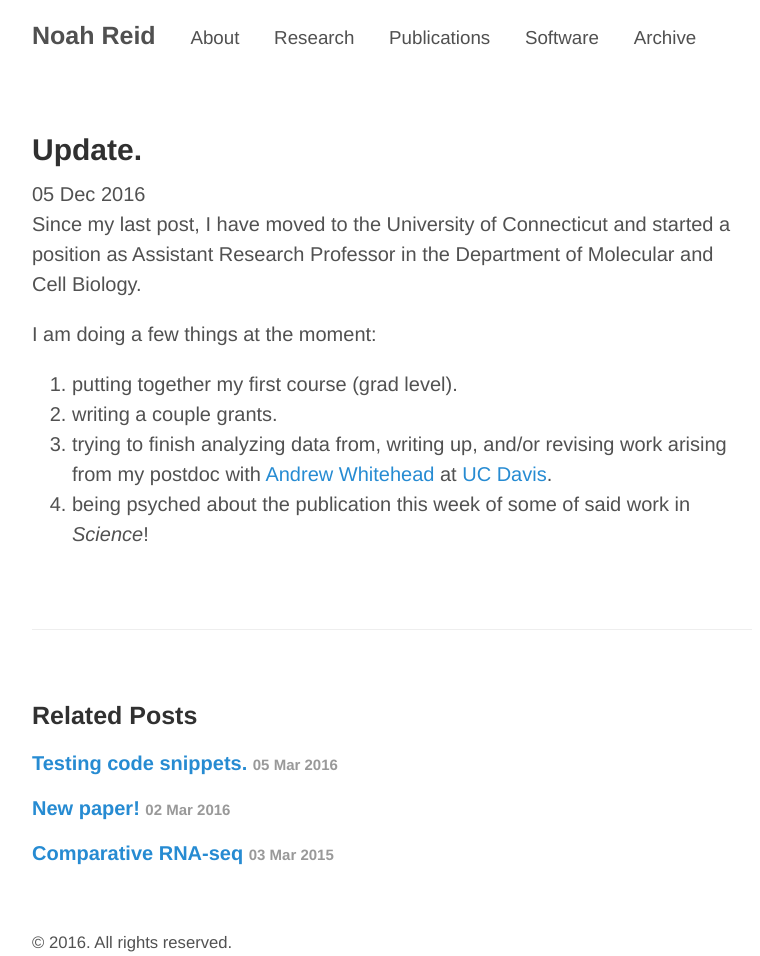
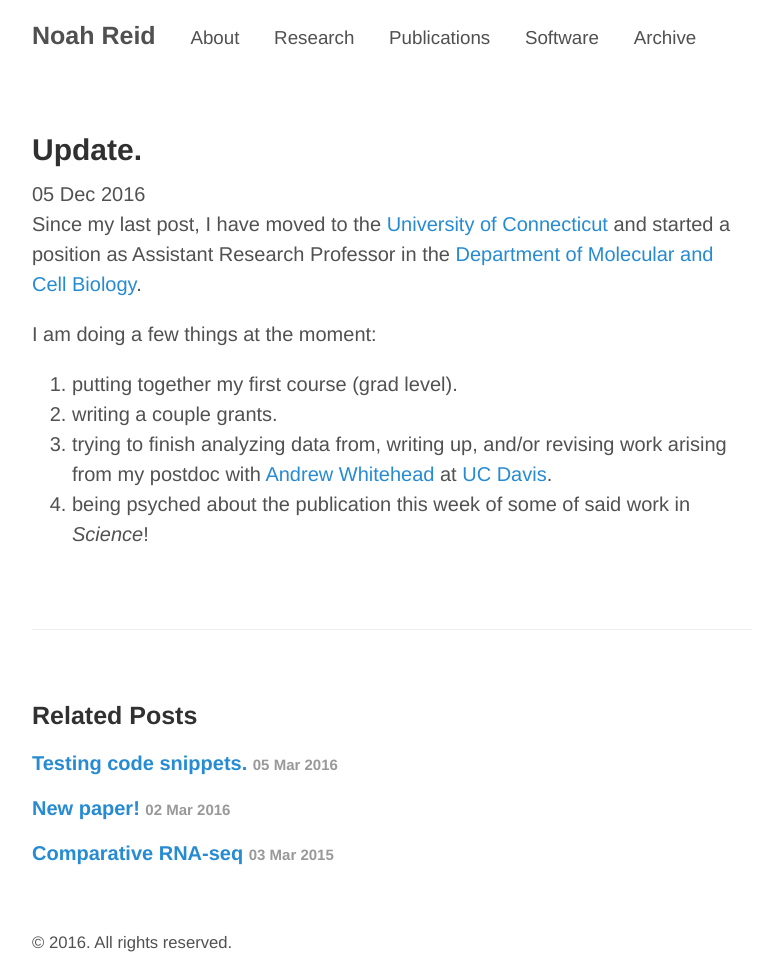
Before and after one commit to nreid/nreid.github.io, a Jekyll site: the page built from _posts/2016-12-05-update.md, in a window 1280 px wide. Shown: the whole page, without its empty margins (248-1008 px from the left). Built offline with Jekyll 4.4.1, drawn with Linux system fonts in a browser that asks for light colours; comment, search, counter and statistics services are not loaded; part of the change alters nothing that is shown.

```diff
--- a/_posts/2016-12-05-update.md
+++ b/_posts/2016-12-05-update.md
@@ -4,7 +4,7 @@ title: Update.
 comments: True
 ---
 
-Since my last post, I have moved to the University of Connecticut and started a position as Assistant Research Professor in the Department of Molecular and Cell Biology.
+Since my last post, I have moved to the [University of Connecticut](http://uconn.edu) and started a position as Assistant Research Professor in the [Department of Molecular and Cell Biology](http://mcb.uconn.edu).
 
 I am doing a few things at the moment:
 
```
